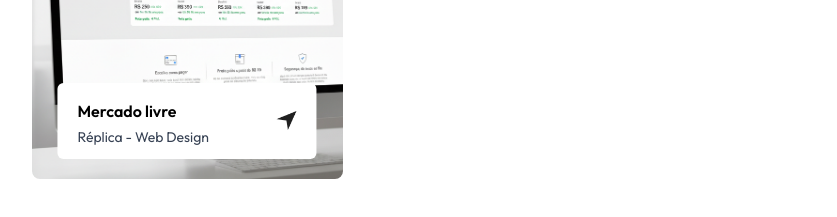
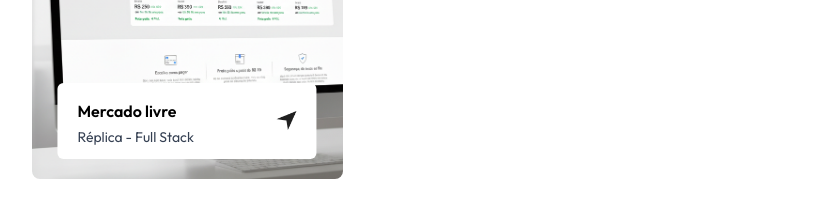
Before and after one commit to naylasouza/portfolio-full, a Next.js app: page / in a window 1280 px wide. Shown: the part 2420-2637 px from the top of the page, without its empty margins (122-959 px from the left). Built offline with nearby package versions, Linux system fonts and the light colour scheme; a web font is replaced by a local one.

Commit message:
fix: descricao de portfolio

```diff
--- a/assets/assets.js
+++ b/assets/assets.js
@@ -100,7 +100,7 @@
   },
   {
     title: 'Mercado livre',
-    description: 'Réplica - Web Design',
+    description: 'Réplica - Full Stack',
     bgImage: '/work-2.png',
     githubLink: 'https://github.com/naylasouza/mercado-livre-replica',
   },
```
